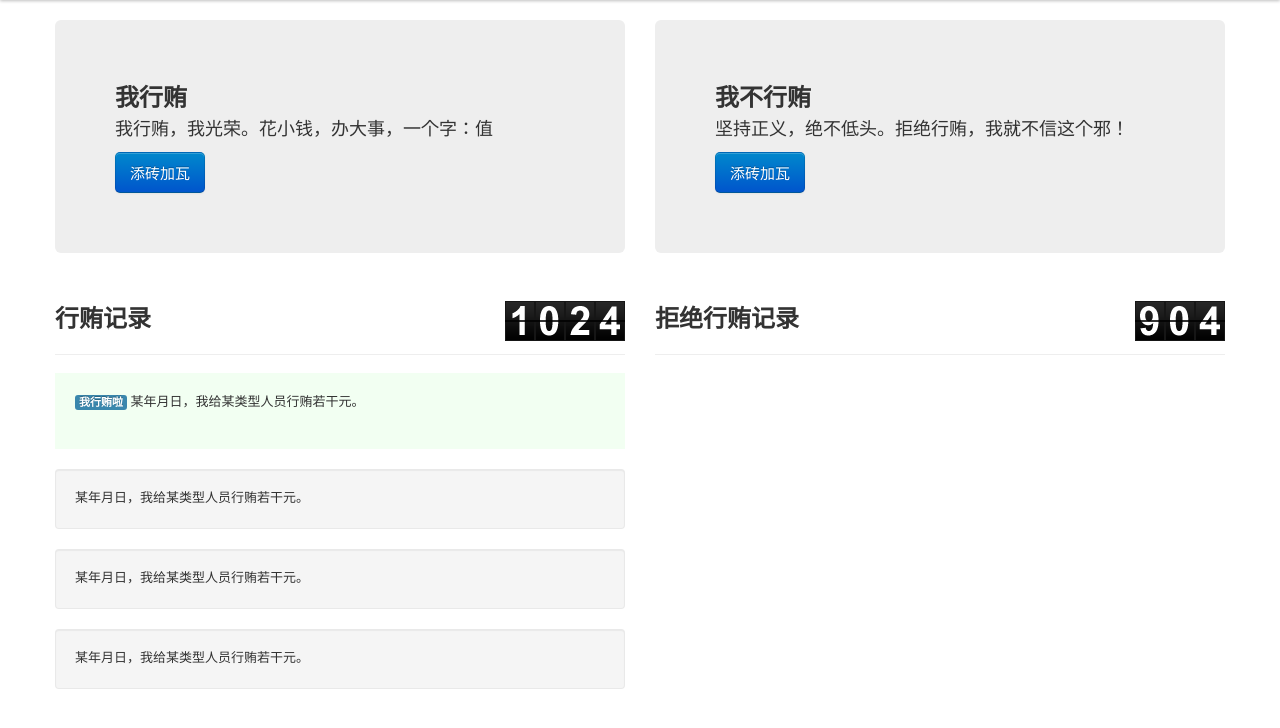
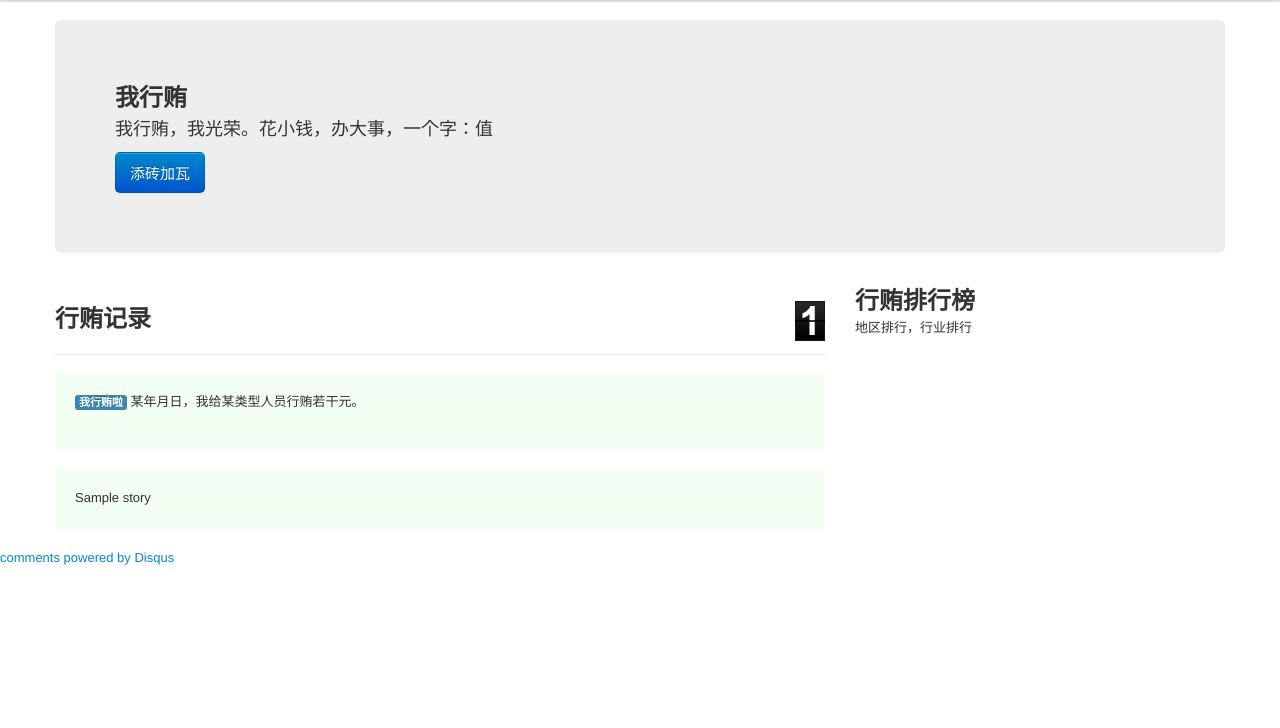
Before and after one commit to yaozhifeng/i-bribe, a Python web app: template template/index.html in a window 1280 px wide. Shown: the part 40-768 px from the top of the page. Run offline with Jinja, Linux system fonts and the light colour scheme; the template is opened without the code that fills it: most values are stand-ins (such as "Sample title", 1, 10 or a date in 2020); some libraries are stand-ins or nearby versions.

Commit message:
basic add entry form working

```diff
--- a/template/index.html
+++ b/template/index.html
@@ -48,26 +48,15 @@
             </div>
         </div>
         <div class="container">
-            <div class="row">
-                <div class="span6">
-                    <div class="hero-unit">
-                        <h2>我行贿</h2>
-                        <p>我行贿，我光荣。花小钱，办大事，一个字：值</p>
-                        <a class="btn btn-large btn-primary" data-toggle="modal" href="#add-entry" id="btn-add-bribe">添砖加瓦</a>
-                    </div>
-                </div>
-                <div class="span6">
-                    <div class="hero-unit">
-                        <h2>我不行贿</h2>
-                        <p>坚持正义，绝不低头。拒绝行贿，我就不信这个邪！</p>
-                        <a class="btn btn-large btn-primary">添砖加瓦</a>
-                    </div>
-                </div>
+            <div class="hero-unit">
+                <h2>我行贿</h2>
+                <p>我行贿，我光荣。花小钱，办大事，一个字：值</p>
+                <a class="btn btn-large btn-primary" data-toggle="modal" href="#add-entry" id="btn-add-entry">添砖加瓦</a>
             </div>
             <div class="row">
-                <div class="span6">
+                <div class="span8">
                     <div class="page-header">
-                        <div id="counter_bribe" class="pull-right"><input type="hidden" name="counter-value" value="0" /></div>
+                        <div id="counter_bribe" class="pull-right"><input type="hidden" name="counter-value" value="{{count}}" /></div>
                         <h2>行贿记录</h2>
                     </div>
                     <div class="entry">
@@ -81,21 +70,17 @@
                             </ul>
                         </div>
                     </div>
-                    <div class="well">
-                        某年月日，我给某类型人员行贿若干元。
+                    {% for entry in entries %}
+                    <div class="entry">
+                        {{entry.story}}
                     </div>
-                    <div class="well">
-                        某年月日，我给某类型人员行贿若干元。
-                    </div>
-                    <div class="well">
-                        某年月日，我给某类型人员行贿若干元。
-                    </div>
+                    {% endfor %}
+                    <div id="disqus_thread"></div>
+
                 </div>
-                <div class="span6">
-                    <div class="page-header">
-                        <div id="counter_nobribe" class="pull-right"><input type="hidden" name="counter-value" value="0" /></div>
-                        <h2>拒绝行贿记录</h2>
-                    </div>
+                <div class="span4">
+                    <h2>行贿排行榜</h2>
+                    <p>地区排行，行业排行</p>
                 </div>
             </div>
         </div>
@@ -108,13 +93,13 @@
             <div class="modal-body">
                 <div class="row">
                     <div class="entry-form">
-                        <form class="form-horizontal">
+                        <form id="form_add_entry" class="form-horizontal" method="post" action="/add_entry">
                             <fieldset>
                                 <div class="control-group">
                                     <label class="control-label" for="input-target">行贿对象</label>
                                     <div class="controls">
                                         <div class="input-prepend">
-                                            <span class="add-on"><i class="icon-user"></i></span><input id="input-target" type="text" />
+                                            <span class="add-on"><i class="icon-user"></i></span><input id="input-target" type="text" name="target"/>
                                         </div>
                                     </div>
                                 </div>
@@ -124,7 +109,7 @@
                                     <label class="control-label" for="input-location">行贿地区</label>
                                     <div class="controls">
                                         <div class="input-prepend">
-                                            <span class="add-on"><i class="icon-home"></i></span><input id="input-location" type="text" />
+                                            <span class="add-on"><i class="icon-home"></i></span><input id="input-location" type="text" name="location"/>
                                         </div>
                                     </div>
                                 </div>
@@ -134,7 +119,7 @@
                                     <label class="control-label" for="input-amount">行贿金额</label>
                                     <div class="controls">
                                         <div class="input-prepend">
-                                            <span class="add-on">￥</span><input id="input-amount" type="text" />
+                                            <span class="add-on">￥</span><input id="input-amount" type="text" name="amount"/>
                                         </div>
                                     </div>
                                 </div>
@@ -144,7 +129,7 @@
                                     <label class="control-label" for="input-target">行贿日期</label>
                                     <div class="controls">
                                         <div class="input-prepend">
-                                            <span class="add-on"><i class="icon-time"></i></span><input id="input-date" type="text" data-date-format="yyyy-mm-dd" value="{{date}}"/>
+                                            <span class="add-on"><i class="icon-time"></i></span><input id="input-date" type="text" data-date-format="yyyy-mm-dd" value="{{date}}" name="date"/>
                                         </div>
                                     </div>
                                 </div>
@@ -154,7 +139,7 @@
                                     <label class="control-label" for="check-succeed">达成目标</label>
                                     <div class="controls">
                                         <label class="checkbox">
-                                            <input id="check-succeed" type="checkbox" value="check-succeed">达成</input>
+                                            <input id="check-succeed" type="checkbox" value="check-succeed" name="succeed">达成</input>
                                         </label>
                                     </div>
                                 </div>
@@ -163,7 +148,7 @@
                                 <div class="control-group">
                                     <label class="control-label" for="input-story">行贿故事</label>
                                     <div class="controls">
-                                        <textarea id="input-story" class="input-xlarge" rows="3" placeholder="吐槽几句吧"></textarea>
+                                        <textarea id="input-story" class="input-xlarge" rows="3" placeholder="吐槽几句吧" name="story"></textarea>
                                     </div>
                                 </div>
                             </fieldset>
@@ -172,10 +157,25 @@
                 </div>
             </div>
             <div class="modal-footer">
-            	<a href="#" class="btn">Cancel</a>
-            	<a href="#" class="btn btn-primary">Save</a>
+            	<a id="btn_cancel_entry" data-dismiss="modal" class="btn">Cancel</a>
+            	<a id="btn_save_entry" class="btn btn-primary">Save</a>
             </div>
         </div>
+
+        <div id="disqus_thread"></div>
+        <script type="text/javascript">
+            /* * * CONFIGURATION VARIABLES: EDIT BEFORE PASTING INTO YOUR WEBPAGE * * */
+            var disqus_shortname = 'ibribe'; // required: replace example with your forum shortname
+
+            /* * * DON'T EDIT BELOW THIS LINE * * */
+            (function() {
+                var dsq = document.createElement('script'); dsq.type = 'text/javascript'; dsq.async = true;
+                dsq.src = 'http://' + disqus_shortname + '.disqus.com/embed.js';
+                (document.getElementsByTagName('head')[0] || document.getElementsByTagName('body')[0]).appendChild(dsq);
+            })();
+        </script>
+        <noscript>Please enable JavaScript to view the <a href="http://disqus.com/?ref_noscript">comments powered by Disqus.</a></noscript>
+        <a href="http://disqus.com" class="dsq-brlink">comments powered by <span class="logo-disqus">Disqus</span></a>
 
         <script src="https://ajax.googleapis.com/ajax/libs/jquery/1.7.2/jquery.min.js" type="text/javascript"></script>
         <script src="/static/js/bootstrap.min.js" type="text/javascript"></script>
@@ -186,26 +186,12 @@
                     $("#counter_bribe").flipCounter({
                         imagePath:"/static/img/flipCounter-medium.png"
                     });
-                    $("#counter_nobribe").flipCounter({
-                        imagePath:"/static/img/flipCounter-medium.png"
-                    });
-                    $("#counter_bribe").flipCounter("startAnimation",
-                        {
-                            number: 1000,
-                            end_number: 1024,
-                            duration: 1000
-                        }
-                    );
-                    $("#counter_nobribe").flipCounter("startAnimation",
-                        {
-                            number: 900,
-                            end_number: 904,
-                            duration: 1000
-                        }
-                        );
                     $("#input-date").datepicker({
                         autoclose: true,
                         format: "yyyy-mm-dd"
+                    });
+                    $("#btn_save_entry").click(function(){
+                        $("#form_add_entry").submit()
                     });
                 });
         </script>
```
Also changed, not shown: main.py (+27 -2 lines), model.py (added, +12 -0 lines).
